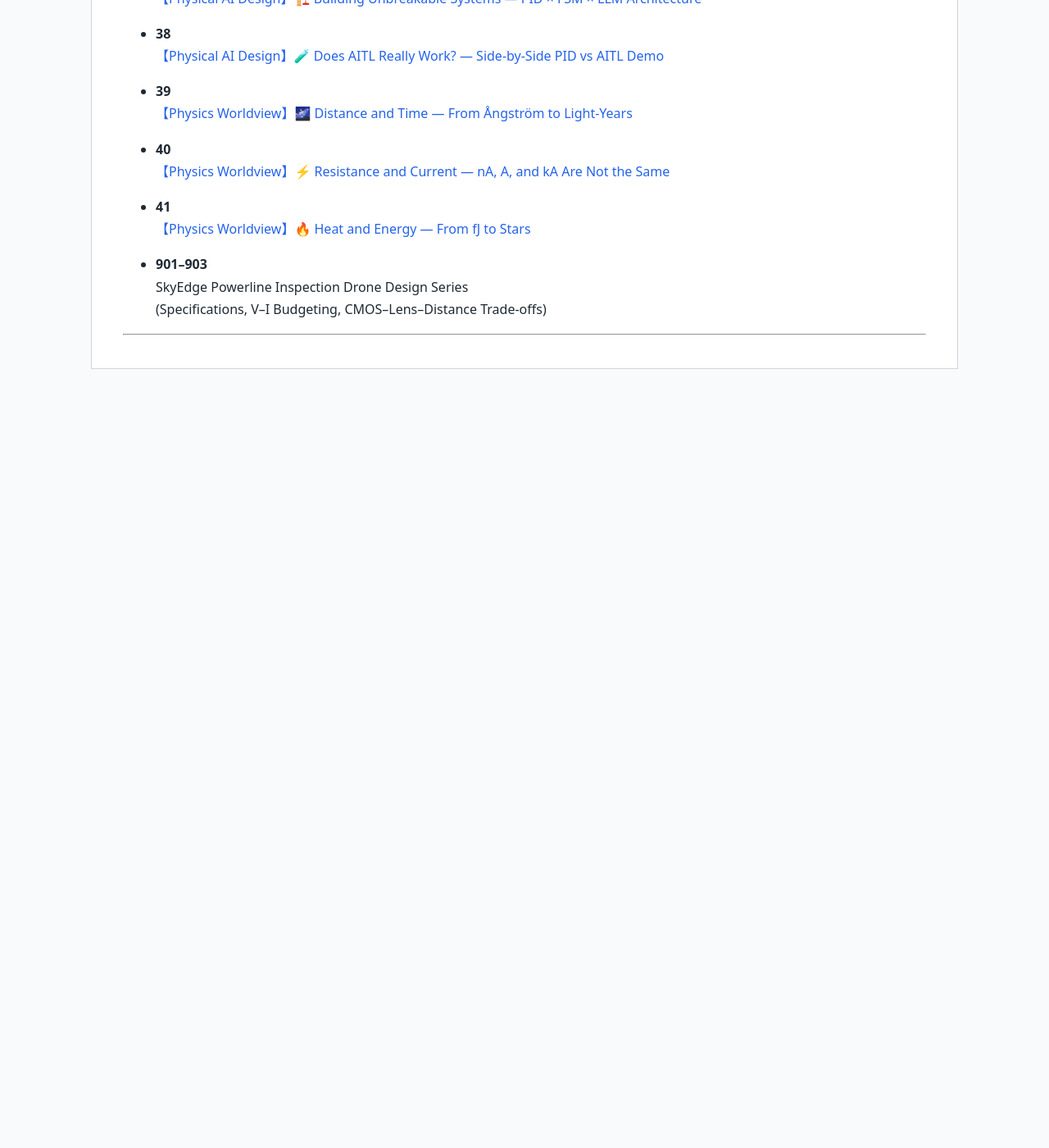
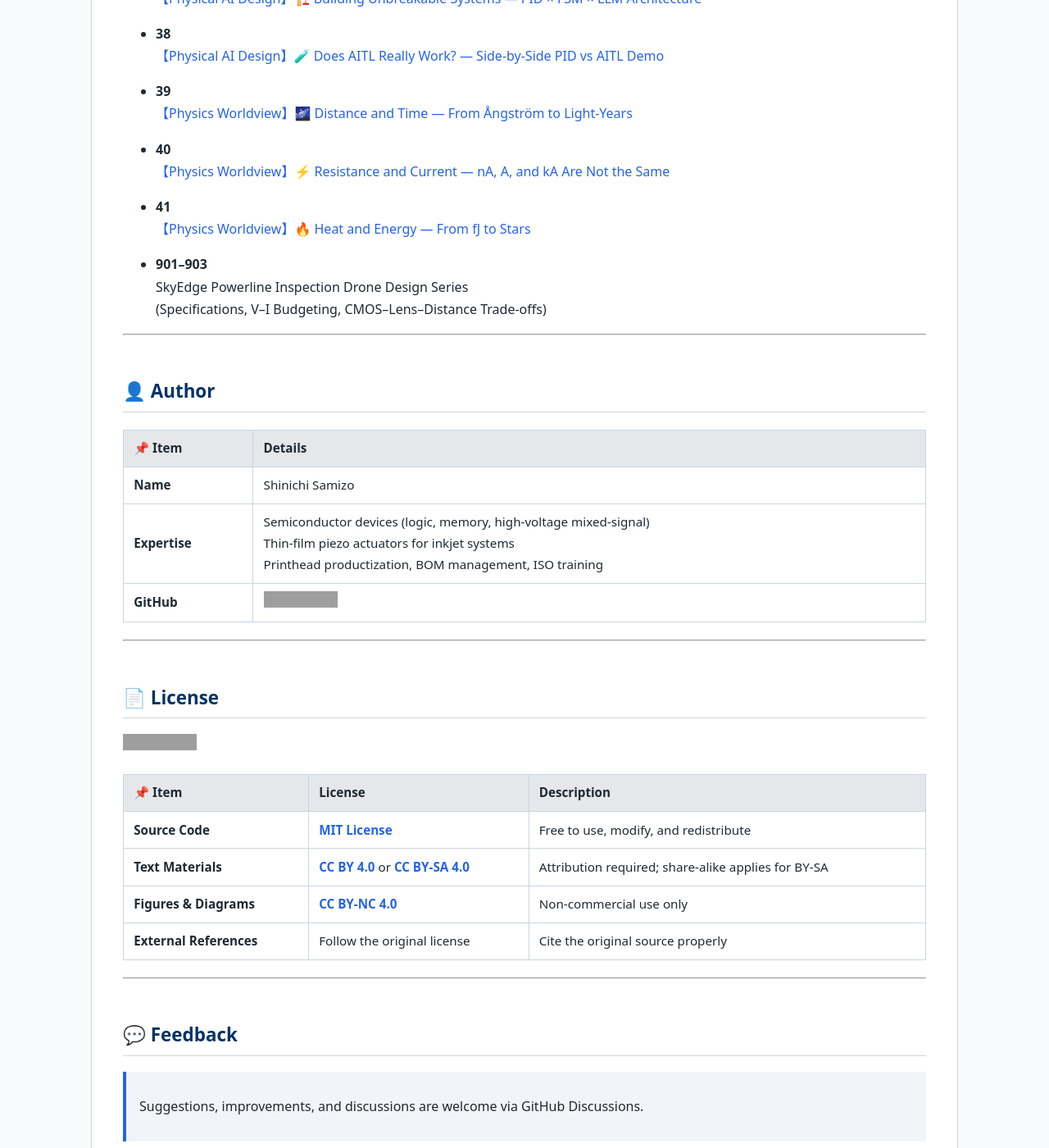
Before and after one commit to Samizo-AITL/qiita-articles, a Jekyll site: the page built from en/index.md, in a window 1280 px wide and 1400 px high, scrolled down 4387 px. Shown: the whole window at 82% size. Built offline with Jekyll 4.4.1, drawn with Linux system fonts in a browser that asks for light colours; before the commit the page ends 4877 px from its top, so only the background shows below that; grey boxes are pictures that could not be loaded.

Commit message:
Update index.md

```diff
--- a/en/index.md
+++ b/en/index.md
@@ -194,3 +194,32 @@
   (Specifications, V–I Budgeting, CMOS–Lens–Distance Trade-offs)
 
 ---
+
+## 👤 Author
+
+| 📌 Item | Details |
+|--------|---------|
+| **Name** | Shinichi Samizo |
+| **Expertise** | Semiconductor devices (logic, memory, high-voltage mixed-signal)<br>Thin-film piezo actuators for inkjet systems<br>Printhead productization, BOM management, ISO training |
+| **GitHub** | [![GitHub](https://img.shields.io/badge/GitHub-Samizo--AITL-black?logo=github)](https://github.com/Samizo-AITL) |
+
+---
+
+## 📄 License
+
+[![Hybrid License](https://img.shields.io/badge/license-Hybrid-blueviolet)](https://samizo-aitl.github.io/qiita-articles/#---license)
+
+| 📌 Item | License | Description |
+|--------|---------|-------------|
+| **Source Code** | [**MIT License**](https://opensource.org/licenses/MIT) | Free to use, modify, and redistribute |
+| **Text Materials** | [**CC BY 4.0**](https://creativecommons.org/licenses/by/4.0/) or [**CC BY-SA 4.0**](https://creativecommons.org/licenses/by-sa/4.0/) | Attribution required; share-alike applies for BY-SA |
+| **Figures & Diagrams** | [**CC BY-NC 4.0**](https://creativecommons.org/licenses/by-nc/4.0/) | Non-commercial use only |
+| **External References** | Follow the original license | Cite the original source properly |
+
+---
+
+## 💬 Feedback
+
+> Suggestions, improvements, and discussions are welcome via GitHub Discussions.
+
+[![💬 GitHub Discussions](https://img.shields.io/badge/💬%20GitHub-Discussions-brightgreen?logo=github)](https://github.com/Samizo-AITL/qiita-articles/discussions)
```
